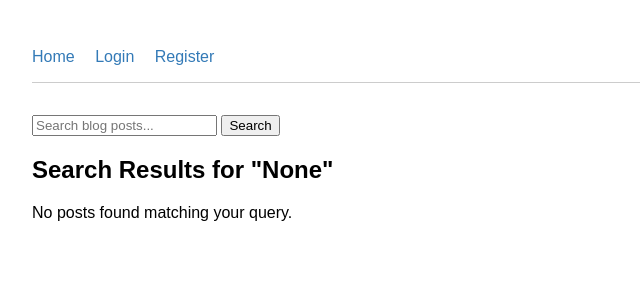
After one commit to ebisaa944/Alx_DjangoLearnLab, a Django app: page /search/ in a window 1280 px wide. The commit adds this page. Shown: the top 300 px of the page, without its empty margins (0-640 px from the left). Run offline with Django 5.2, Linux system fonts and the light colour scheme.

Commit message:
feat: Implement tagging and search functionality

```diff
--- a/django_blog/blog/forms.py
+++ b/django_blog/blog/forms.py
@@ -18,7 +18,7 @@ class UserProfileForm(UserChangeForm):
 class PostForm(forms.ModelForm):
     class Meta:
         model = Post
-        fields = ['title', 'content']
+        fields = ['title', 'content', 'tags'] # Add 'tags' here
 
 class CommentForm(forms.ModelForm):
     class Meta:
--- a/django_blog/blog/models.py
+++ b/django_blog/blog/models.py
@@ -2,6 +2,7 @@
 # Create your models here.
 from django.db import models
 from django.contrib.auth.models import User
+from taggit.managers import TaggableManager
 
 # ... existing models (Post)
 from django.utils import timezone
@@ -11,6 +12,7 @@ class Post(models.Model):
     content = models.TextField()
     published_date = models.DateTimeField(auto_now_add=True)
     author = models.ForeignKey(User, on_delete=models.CASCADE)
+    tags = TaggableManager()
 
     def __str__(self):
         return self.title
--- a/django_blog/blog/templates/blog/base.html
+++ b/django_blog/blog/templates/blog/base.html
@@ -21,6 +21,11 @@
         {% endif %}
     </div>
 
+    <form action="{% url 'search' %}" method="get">
+        <input type="text" name="q" placeholder="Search blog posts..." value="{{ request.GET.q }}">
+        <button type="submit">Search</button>
+    </form>
+
     {% if messages %}
         <ul class="messages">
             {% for message in messages %}
--- /dev/null
+++ b/django_blog/blog/templates/blog/search_results.html
@@ -0,0 +1,16 @@
+{% extends 'blog/base.html' %}
+{% block content %}
+<h2>Search Results for "{{ query }}"</h2>
+{% if posts %}
+    {% for post in posts %}
+        <div class="post-item">
+            <h3><a href="{% url 'post-detail' post.pk %}">{{ post.title }}</a></h3>
+            <p>{{ post.content|slice:":150" }}...</p>
+            <small>By {{ post.author }} on {{ post.published_date|date:"F d, Y" }}</small>
+        </div>
+        <hr>
+    {% endfor %}
+{% else %}
+    <p>No posts found matching your query.</p>
+{% endif %}
+{% endblock %}
--- a/django_blog/blog/urls.py
+++ b/django_blog/blog/urls.py
@@ -8,7 +8,9 @@ from .views import (
     PostDeleteView,
     CommentCreateView,
     CommentUpdateView,
-    CommentDeleteView
+    CommentDeleteView,
+    search_view,
+    TaggedPostListView
 )
 from django.contrib.auth import views as auth_views
 
@@ -31,4 +33,9 @@ urlpatterns = [
     path('post/<int:post_pk>/comment/<int:pk>/update/', CommentUpdateView.as_view(), name='comment-update'),
     path('post/<int:post_pk>/comment/<int:pk>/delete/', CommentDeleteView.as_view(), name='comment-delete'),
 
+
+    # Tagging and Search URLs
+    path('tags/<slug:tag_slug>/', TaggedPostListView.as_view(), name='posts_by_tag'),
+    path('search/', search_view, name='search'),
+
     ]
--- a/django_blog/blog/views.py
+++ b/django_blog/blog/views.py
@@ -15,6 +15,43 @@ from django.urls import reverse_lazy
 
 from .models import Post, Comment
 from .forms import CustomUserCreationForm, UserProfileForm, PostForm, CommentForm
+
+# ... existing imports
+from django.db.models import Q
+from django.shortcuts import get_object_or_404
+from taggit.models import Tag
+
+# ... existing views
+
+# View to handle search queries
+def search_view(request):
+    query = request.GET.get('q')
+    if query:
+        posts = Post.objects.filter(
+            Q(title__icontains=query) |
+            Q(content__icontains=query) |
+            Q(tags__name__icontains=query)
+        ).distinct().order_by('-published_date')
+    else:
+        posts = Post.objects.none()
+
+    return render(request, 'blog/search_results.html', {'posts': posts, 'query': query})
+
+# View to display posts by a specific tag
+class TaggedPostListView(ListView):
+    model = Post
+    template_name = 'blog/post_list.html'
+    context_object_name = 'posts'
+
+    def get_queryset(self):
+        slug = self.kwargs['tag_slug']
+        tag = get_object_or_404(Tag, slug=slug)
+        return Post.objects.filter(tags=tag).order_by('-published_date')
+
+    def get_context_data(self, **kwargs):
+        context = super().get_context_data(**kwargs)
+        context['tag_name'] = self.kwargs['tag_slug']
+        return context
 
 # --- User Authentication Views ---
 def register_view(request):
--- a/django_blog/django_blog/settings.py
+++ b/django_blog/django_blog/settings.py
@@ -38,7 +38,8 @@ INSTALLED_APPS = [
     'django.contrib.sessions',
     'django.contrib.messages',
     'django.contrib.staticfiles',
-    'blog'
+    'blog',
+    'taggit'
 ]
 
 MIDDLEWARE = [
```
Also changed, not shown: django_blog/blog/templates/blog/post_detail.html (+8 -0 lines), django_blog/blog/migrations/0003_post_tags.py (added).
